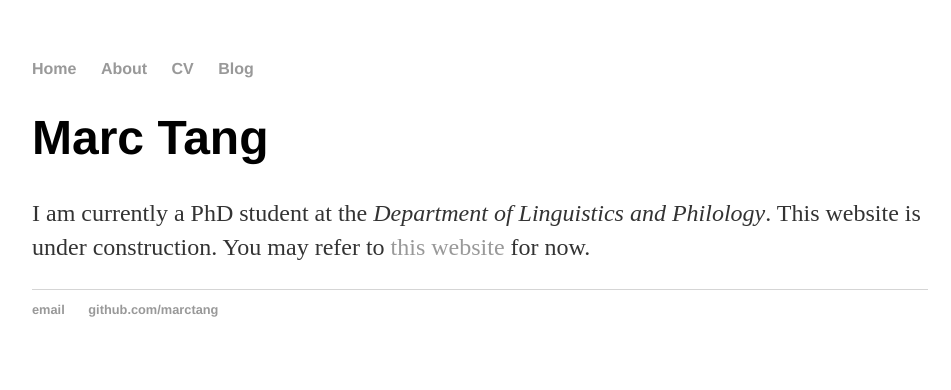
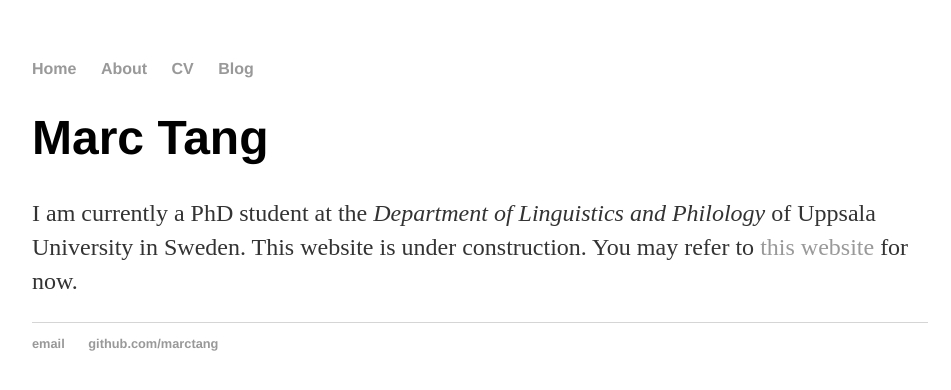
Before and after one commit to marctang/marctang.github.io, a Jekyll site: the page built from index.html, in a window 1280 px wide. Shown: the top 390 px of the page, without its empty margins (160-1111 px from the left). Built offline with Jekyll 4.4.1, drawn with Linux system fonts in a browser that asks for light colours.

Commit message:
Update index.html

```diff
--- a/index.html
+++ b/index.html
@@ -4,5 +4,5 @@ title: Linguistics and computational methods
 ---
 <div class="blurb">
 	<h1>Marc Tang</h1>
-	<p>I am currently a PhD student at the <em>Department of Linguistics and Philology</em>. This website is under construction. You may refer to <a href="/about">this website</a> for now.</p>
+	<p>I am currently a PhD student at the <em>Department of Linguistics and Philology</em> of Uppsala University in Sweden. This website is under construction. You may refer to <a href="/about">this website</a> for now.</p>
 </div><!-- /.blurb -->
```
